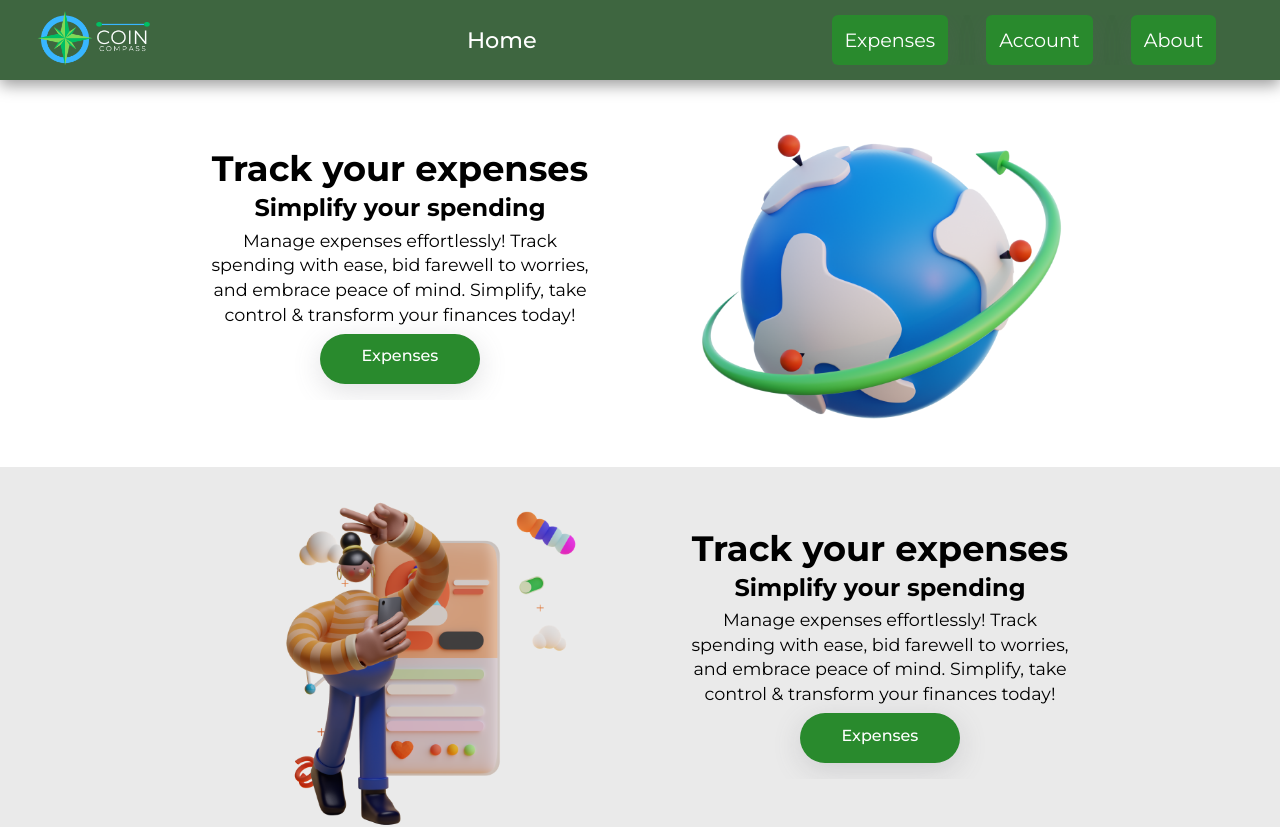
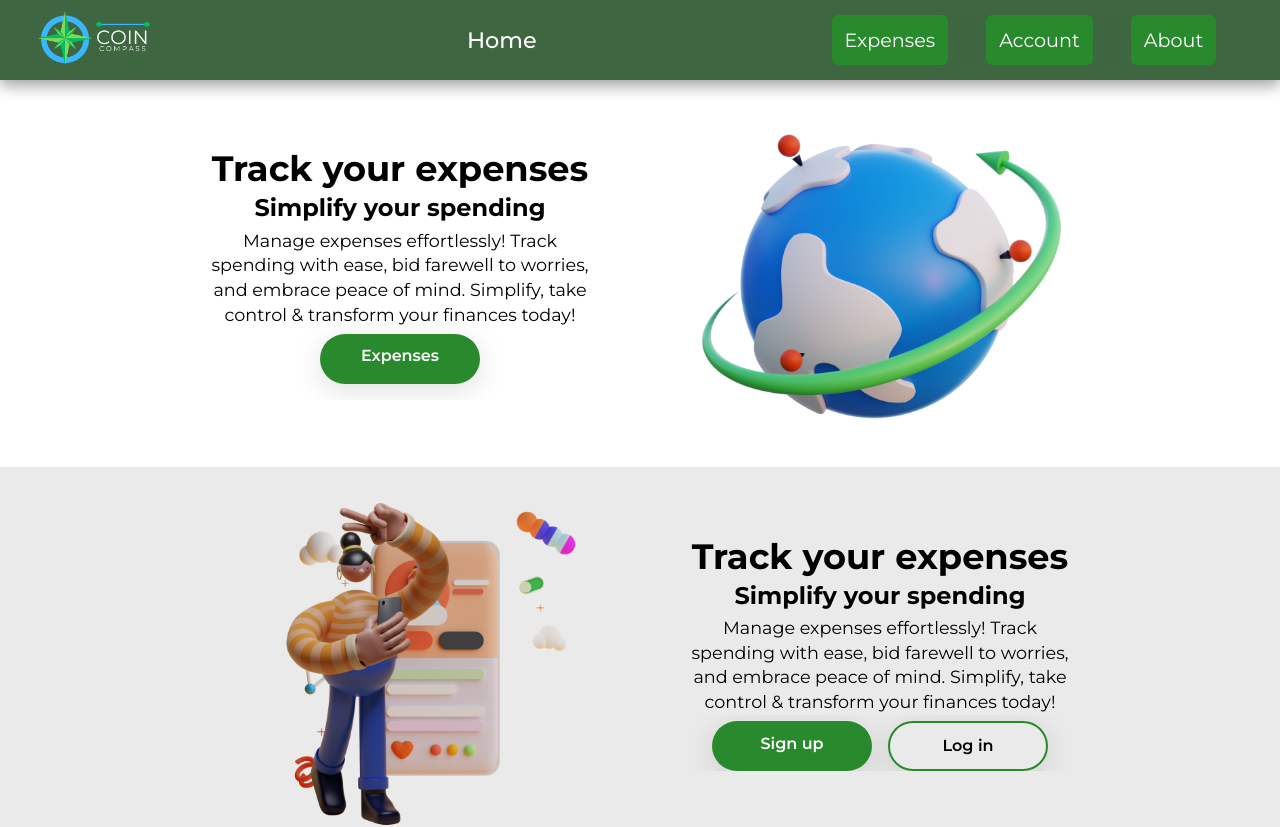
Before and after one commit to ITHS-Team8/CoinCompass, a Vue app: page / in a window 1280 px wide. Shown: the top 827 px of the page. Built offline with nearby package versions, Linux system fonts and the light colour scheme.

Commit message:
Added btn2

```diff
--- a/src/components/HeroSection.vue
+++ b/src/components/HeroSection.vue
@@ -31,7 +31,10 @@
                 farewell to worries, and embrace peace of mind. Simplify, take
                 control & transform your finances today!
             </p>
-            <router-link to="/expenses" class="btn1">Expenses</router-link>
+            <div class="btn-container">
+                <router-link to="/expenses" class="btn1">Sign up</router-link>
+                <router-link to="/expenses" class="btn2">Log in</router-link>
+            </div>
         </div>
     </section>
 
@@ -105,12 +108,22 @@
         margin-top: 0.4rem;
     }
 
+    .btn-container {
+        display: flex;
+        justify-content: center;
+        gap: 1rem;
+    }
+
+    .btn-container .btn1 {
+        margin: 0rem;
+        margin-top: 0.4rem;
+    }
     .btn1 {
         display: block;
         width: 160px;
         height: 50px;
         text-align: center;
-        font-weight: 500;
+        font-weight: 600;
         padding: 0.8rem 2.5rem;
         margin: auto;
         margin-top: 0.4rem;
@@ -125,6 +138,27 @@
 
     .btn1:hover {
         background-color: #257c29;
+    }
+
+    .btn2 {
+        display: block;
+        width: 160px;
+        height: 50px;
+        text-align: center;
+        font-weight: 600;
+        padding: 0.8rem 2.5rem;
+        margin-top: 0.4rem;
+        border: 2px solid #298a2d;
+        border-radius: 30px;
+        background-color: #eaeaea;
+        color: black;
+        text-decoration: none;
+        box-shadow: rgba(100, 100, 111, 0.2) 0px 7px 29px 0px;
+        transition: background-color 0.3s ease;
+    }
+
+    .btn2:hover {
+        background-color: #dcdcdc;
     }
 
     hr {
```
